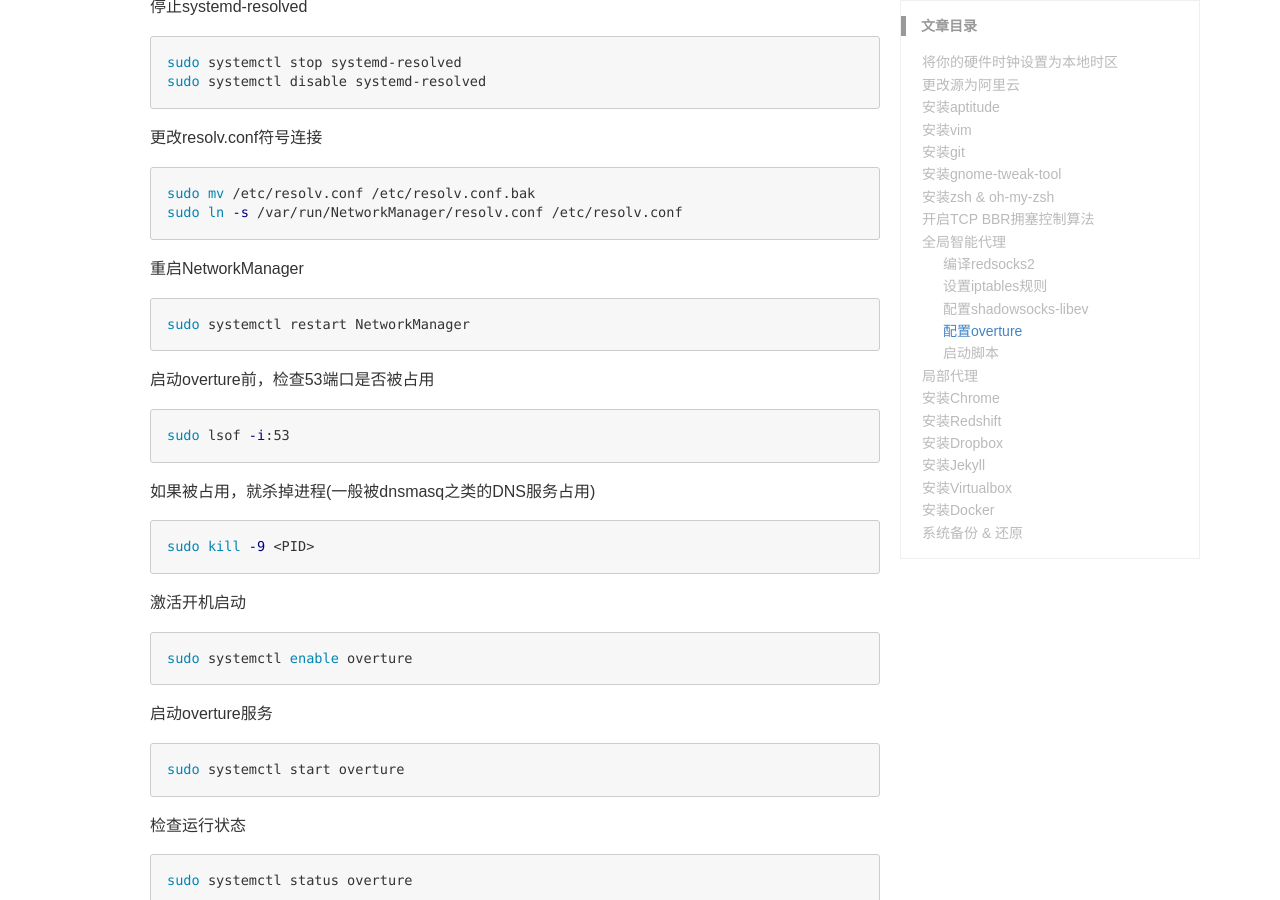
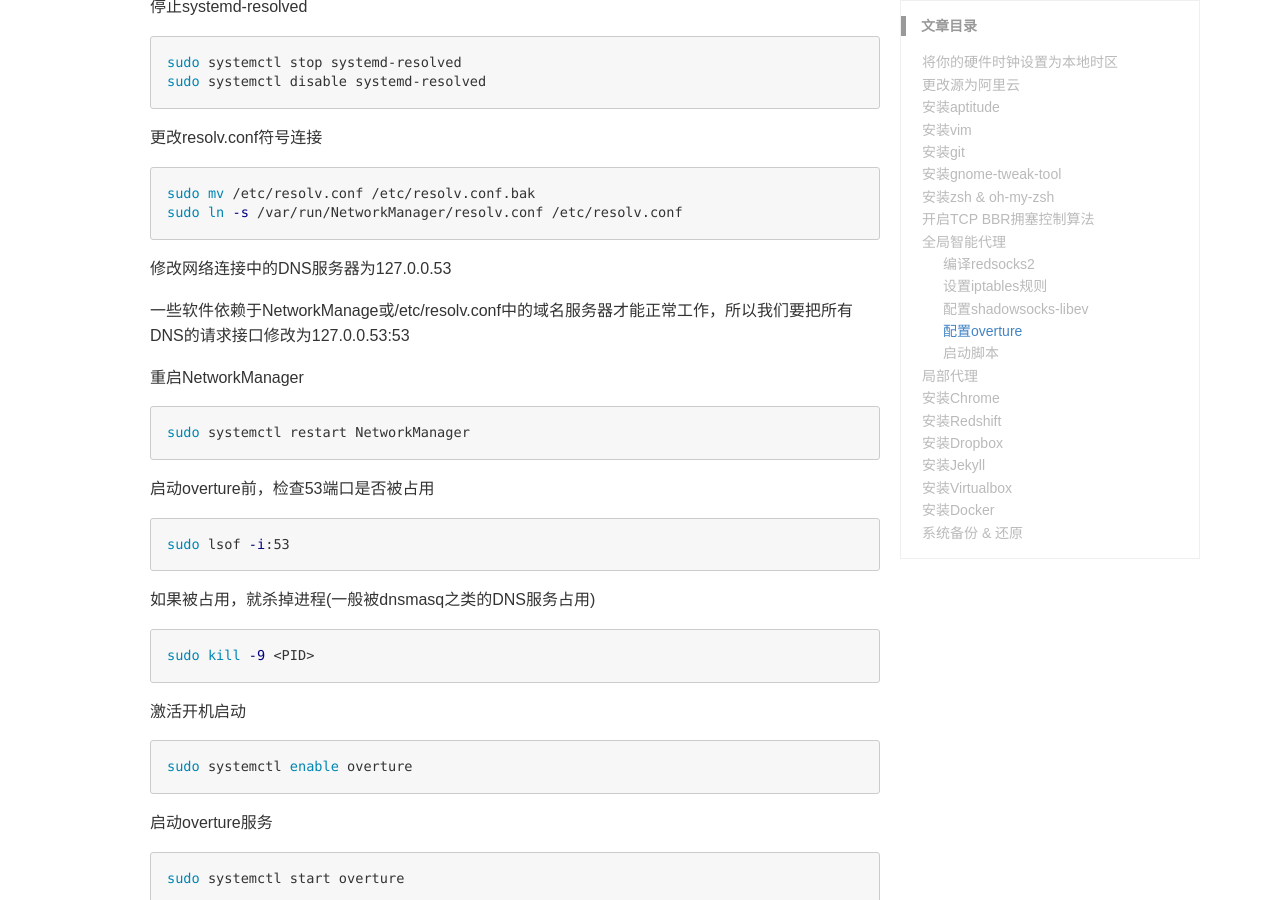
Before and after one commit to gemhowie/blog, a Jekyll site: the page built from _posts/2018-04-27-ubuntu-18.04-LTS-config.md, in a window 1280 px wide and 900 px high, scrolled down 12105 px. Built offline with Jekyll 4.4.1, drawn with Linux system fonts in a browser that asks for light colours; comment, search, counter and statistics services are not loaded.

Commit message:
correct networkmanage dns server

````diff
--- a/_posts/2018-04-27-ubuntu-18.04-LTS-config.md
+++ b/_posts/2018-04-27-ubuntu-18.04-LTS-config.md
@@ -589,6 +589,10 @@ sudo mv /etc/resolv.conf /etc/resolv.conf.bak
 sudo ln -s /var/run/NetworkManager/resolv.conf /etc/resolv.conf
 ```
 
+修改网络连接中的DNS服务器为127.0.0.53
+
+一些软件依赖于NetworkManage或/etc/resolv.conf中的域名服务器才能正常工作，所以我们要把所有DNS的请求接口修改为127.0.0.53:53
+
 重启NetworkManager
 
 ```sh
````
